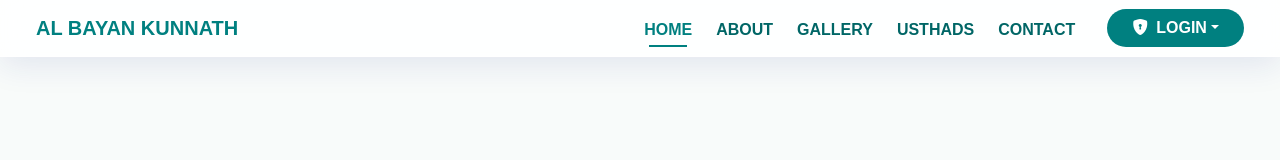
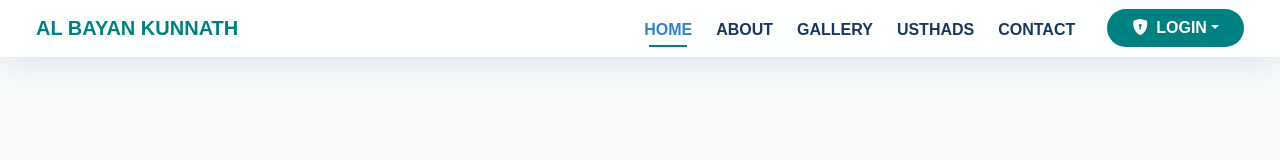
Before and after one commit to albayanrms-sys/BAYANUL-ULOOOM-KUNNATH-DARS, a Next.js app: page / in a window 1280 px wide. Shown: the top 160 px of the page. Built offline with nearby package versions, Linux system fonts and the light colour scheme.

Commit message:
Change nav links from teal/white to dark blue for better contrast

```diff
--- a/src/app/globals.css
+++ b/src/app/globals.css
@@ -10,7 +10,7 @@ body { font-family: sans-serif; color: var(--text-main); background-color: #f8fb
 .text-teal { color: var(--primary-teal) !important; }
 .divider { width: 60px; height: 4px; background: var(--primary-teal); margin: 1.5rem auto; }
 .nav-link {
-  color: #006666 !important;
+  color: #1a365d !important;
   font-weight: 700 !important;
   transition: all 0.3s ease;
   position: relative;
@@ -19,11 +19,13 @@ body { font-family: sans-serif; color: var(--text-main); background-color: #f8fb
   font-size: 1rem;
 }
 .nav-links .nav-link:hover, .nav-link:hover {
-    color: #008080 !important;
+    color: #3182ce !important;
     transform: translateY(-2px);
+    opacity: 1 !important;
 }
 .nav-links .nav-link.active, .nav-link.active {
-    color: #008080 !important;
+    color: #3182ce !important;
+    opacity: 1 !important;
 }
 .nav-links .nav-link.active::after {
     content: '';
```
